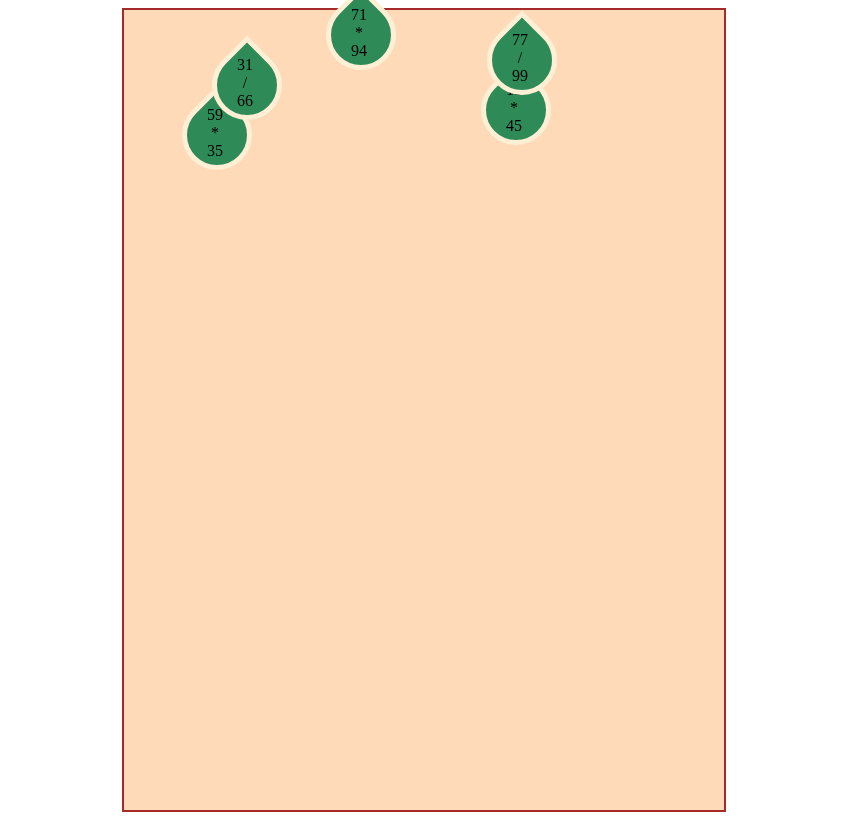
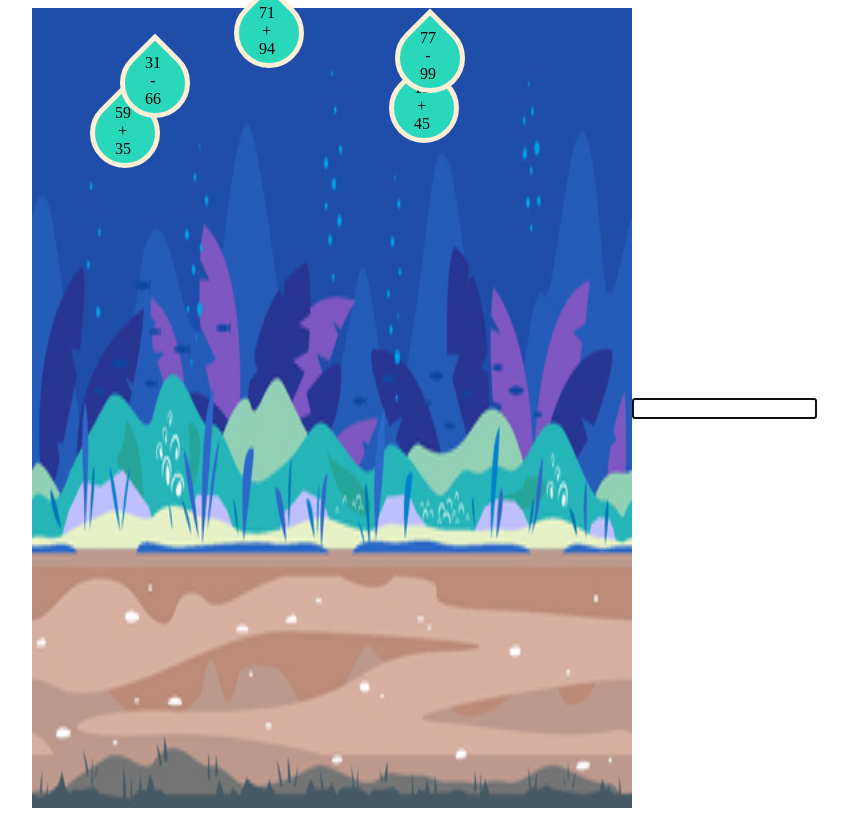
Before and after one commit to kaveri754/port-folio, a plain HTML site: page drop.html in a window 1280 px wide. Shown: the whole page, without its empty margins (216-1064 px from the left). Drawn offline with Linux system fonts and the light colour scheme.

Commit message:
added box.html

```diff
--- a/drop.html
+++ b/drop.html
@@ -5,9 +5,14 @@
          .container{
             width:600px;
             height:100vh;
-            border:solid brown 2px;
+
             background-color:peachpuff ;
         }
+        .img{
+            width:600px;
+            height:100vh;
+        }
+
        .center{
            align-items:center;
            justify-content: center;
@@ -29,7 +34,7 @@
         .drop {
             width:60px;
             height:60px;
-            background-color:seagreen;
+            background-color:rgb(41, 216, 187);
             transform:rotate(-45deg);
             border-radius:50%;
             border-top-right-radius:0;
@@ -40,25 +45,53 @@
                 text-align: center;
 
         }
+
     </style>
     <body>
         <main class="flex center">
             <div class="container relative">
+                <img src="wat.jpg" class="img">  </div>
+               <div> <input type="text" autofocus></div>
 
-            </div>
+
+
          </main>
     <script>
         window.onload=function(){
 
+
+            document.addEventListener("keydown",updateDrops);
+            let inputBox=document.querySelector("input")
+            function updateDrops(e){
+                let guess=inputBox.value;
+                if(e.keyCode==13){
+                    drops.filter(drop=>{
+                        console.log(guess+" "+drop.ans)
+                        if(drop.ans==guess){
+                            drop.destroy()
+                            return false;
+                        }
+                        return true;
+                    })
+                    guess=0;
+                    inputBox.value="";
+                }
+                console.log("press key");
+                console.log(e);
+                }
+
             function makeExpression(){
                 let num1=Math.floor(Math.random()*100)
                 let num2=Math.floor(Math.random()*100)
-                let operators=['*','+','-','/']
+                let operators=['+','-']
                 let index=Math.floor(Math.random()*10)%operators.length
 
-                return `<div class="text">
-                        <span>${num1}</span> <span>${operators[index]}</span> <span>${num2}</span></div>`
+                return {html:`<div class="text">
+                        <span>${num1}</span> <span>${operators[index]}</span> <span>${num2}</span></div>`,
+                        ans:eval(num1+operators[index]+num2)
             }
+            }
+
 
         function makeDrop(parent)
         {
@@ -66,26 +99,31 @@
             let div=document.createElement("div")
             div.classList.add("drop");
             div.style.left=`${left}px`;
-            div.innerHTML=makeExpression()
+            let obj=makeExpression()
+            div.innerHTML=obj.html
             parent.appendChild(div)
 
             return{
+                ans:obj.ans,
                 left:left,
                 top:-10,
-                move(){
+                move()
+                {
                     div.style.top=`${this.top}px`;
                     this.top++;
                  },
-                 destroy(){
+                 destroy()
+                 {
                      this.left=null;
-                     this.div=null;
+                     div.style.display="none";
                  }
             }
         }
         let container=document.querySelector(".container")
         let drops=[]
-        for(let i=0;i<5;i++)
+        for(let i=0;i<5;i++){
         setTimeout(()=>drops.push(makeDrop(container)),1000*(i+1))
+        }
         function move(){
             for(let drop of drops)
             drop.move()
```
Also changed, not shown: jquery.html (+1 -4 lines), wat.jpg (added), water.jpg (added).
